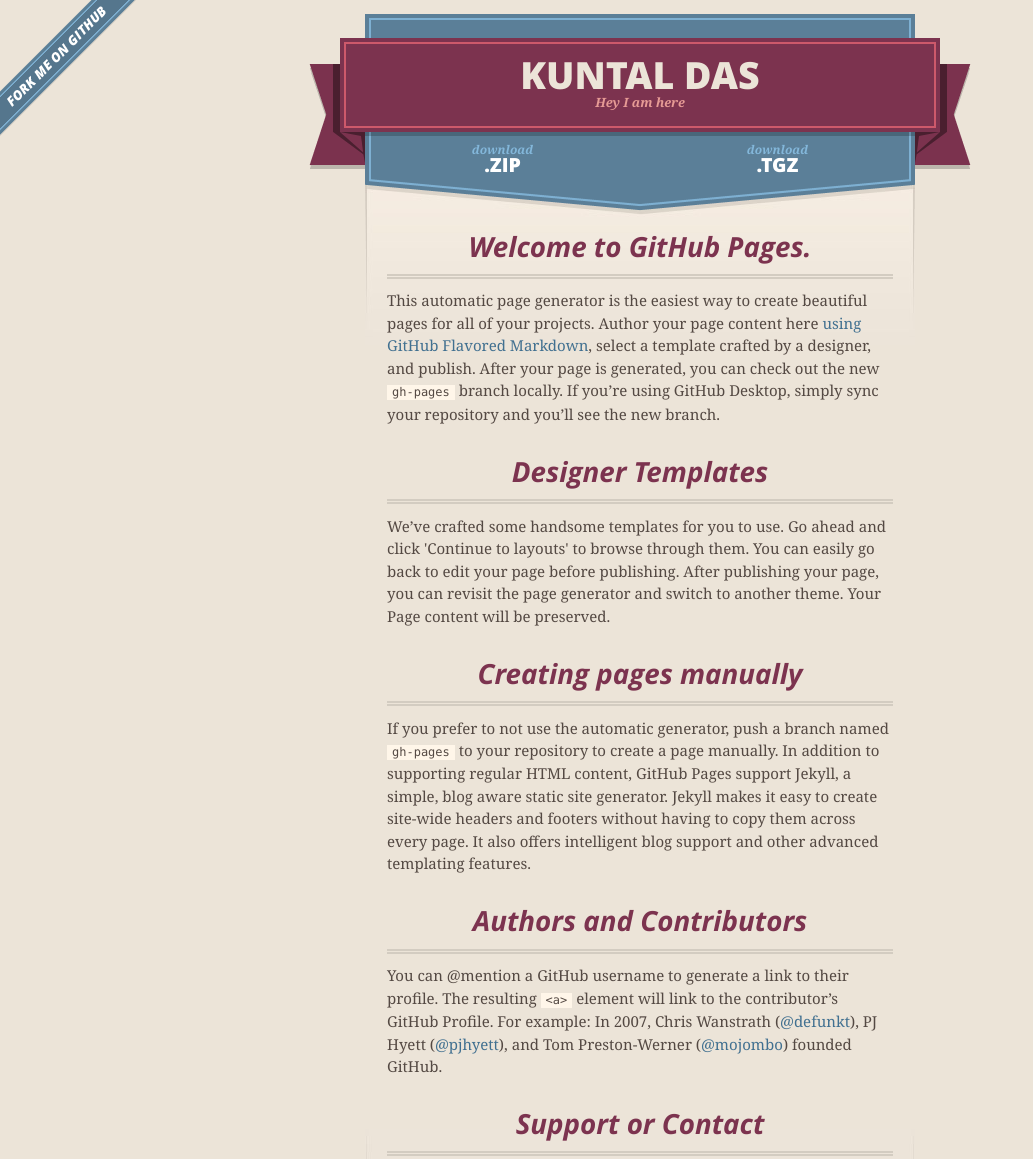
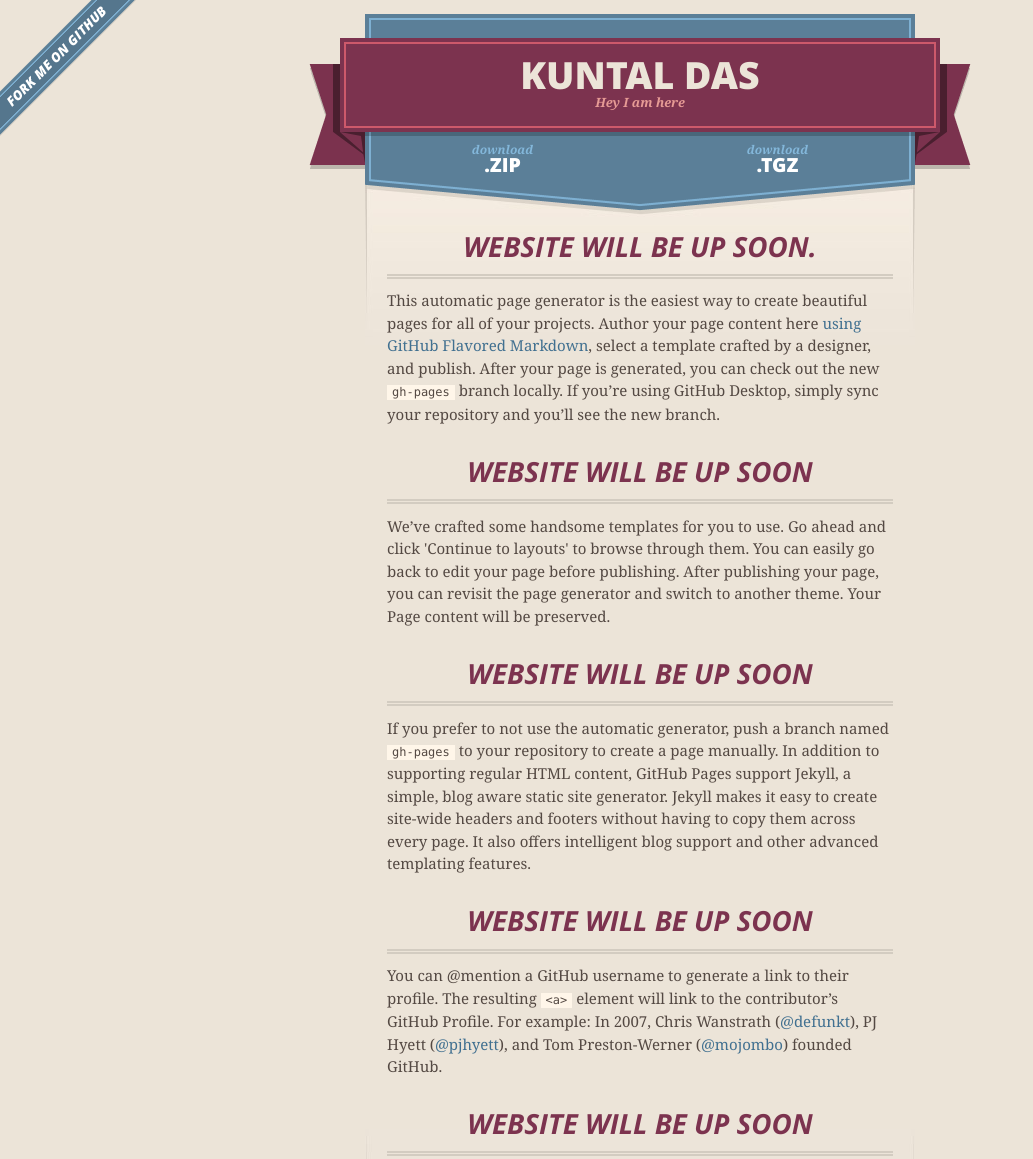
Before and after one commit to dkuntal/Kuntal_Das, a plain HTML site: page index.html in a window 1280 px wide. Shown: the top 1159 px of the page, without its empty margins (0-1033 px from the left). Drawn offline with nearby package versions, Linux system fonts and the light colour scheme.

Commit message:
WEBSITE WILL BE UP SOON

```diff
--- a/index.html
+++ b/index.html
@@ -47,27 +47,27 @@
 
       <section id="main_content">
         <h3>
-<a id="welcome-to-github-pages" class="anchor" href="#welcome-to-github-pages" aria-hidden="true"><span aria-hidden="true" class="octicon octicon-link"></span></a>Welcome to GitHub Pages.</h3>
+<a id="welcome-to-github-pages" class="anchor" href="#welcome-to-github-pages" aria-hidden="true"><span aria-hidden="true" class="octicon octicon-link"></span></a>WEBSITE WILL BE UP SOON.</h3>
 
 <p>This automatic page generator is the easiest way to create beautiful pages for all of your projects. Author your page content here <a href="https://guides.github.com/features/mastering-markdown/">using GitHub Flavored Markdown</a>, select a template crafted by a designer, and publish. After your page is generated, you can check out the new <code>gh-pages</code> branch locally. If you’re using GitHub Desktop, simply sync your repository and you’ll see the new branch.</p>
 
 <h3>
-<a id="designer-templates" class="anchor" href="#designer-templates" aria-hidden="true"><span aria-hidden="true" class="octicon octicon-link"></span></a>Designer Templates</h3>
+<a id="designer-templates" class="anchor" href="#designer-templates" aria-hidden="true"><span aria-hidden="true" class="octicon octicon-link"></span></a>WEBSITE WILL BE UP SOON</h3>
 
 <p>We’ve crafted some handsome templates for you to use. Go ahead and click 'Continue to layouts' to browse through them. You can easily go back to edit your page before publishing. After publishing your page, you can revisit the page generator and switch to another theme. Your Page content will be preserved.</p>
 
 <h3>
-<a id="creating-pages-manually" class="anchor" href="#creating-pages-manually" aria-hidden="true"><span aria-hidden="true" class="octicon octicon-link"></span></a>Creating pages manually</h3>
+<a id="creating-pages-manually" class="anchor" href="#creating-pages-manually" aria-hidden="true"><span aria-hidden="true" class="octicon octicon-link"></span></a>WEBSITE WILL BE UP SOON</h3>
 
 <p>If you prefer to not use the automatic generator, push a branch named <code>gh-pages</code> to your repository to create a page manually. In addition to supporting regular HTML content, GitHub Pages support Jekyll, a simple, blog aware static site generator. Jekyll makes it easy to create site-wide headers and footers without having to copy them across every page. It also offers intelligent blog support and other advanced templating features.</p>
 
 <h3>
-<a id="authors-and-contributors" class="anchor" href="#authors-and-contributors" aria-hidden="true"><span aria-hidden="true" class="octicon octicon-link"></span></a>Authors and Contributors</h3>
+<a id="authors-and-contributors" class="anchor" href="#authors-and-contributors" aria-hidden="true"><span aria-hidden="true" class="octicon octicon-link"></span></a>WEBSITE WILL BE UP SOON</h3>
 
 <p>You can @mention a GitHub username to generate a link to their profile. The resulting <code>&lt;a&gt;</code> element will link to the contributor’s GitHub Profile. For example: In 2007, Chris Wanstrath (<a href="https://github.com/defunkt" class="user-mention">@defunkt</a>), PJ Hyett (<a href="https://github.com/pjhyett" class="user-mention">@pjhyett</a>), and Tom Preston-Werner (<a href="https://github.com/mojombo" class="user-mention">@mojombo</a>) founded GitHub.</p>
 
 <h3>
-<a id="support-or-contact" class="anchor" href="#support-or-contact" aria-hidden="true"><span aria-hidden="true" class="octicon octicon-link"></span></a>Support or Contact</h3>
+<a id="support-or-contact" class="anchor" href="#support-or-contact" aria-hidden="true"><span aria-hidden="true" class="octicon octicon-link"></span></a>WEBSITE WILL BE UP SOON</h3>
 
 <p>Having trouble with Pages? Check out our <a href="https://help.github.com/pages">documentation</a> or <a href="https://github.com/contact">contact support</a> and we’ll help you sort it out.</p>
       </section>
```
